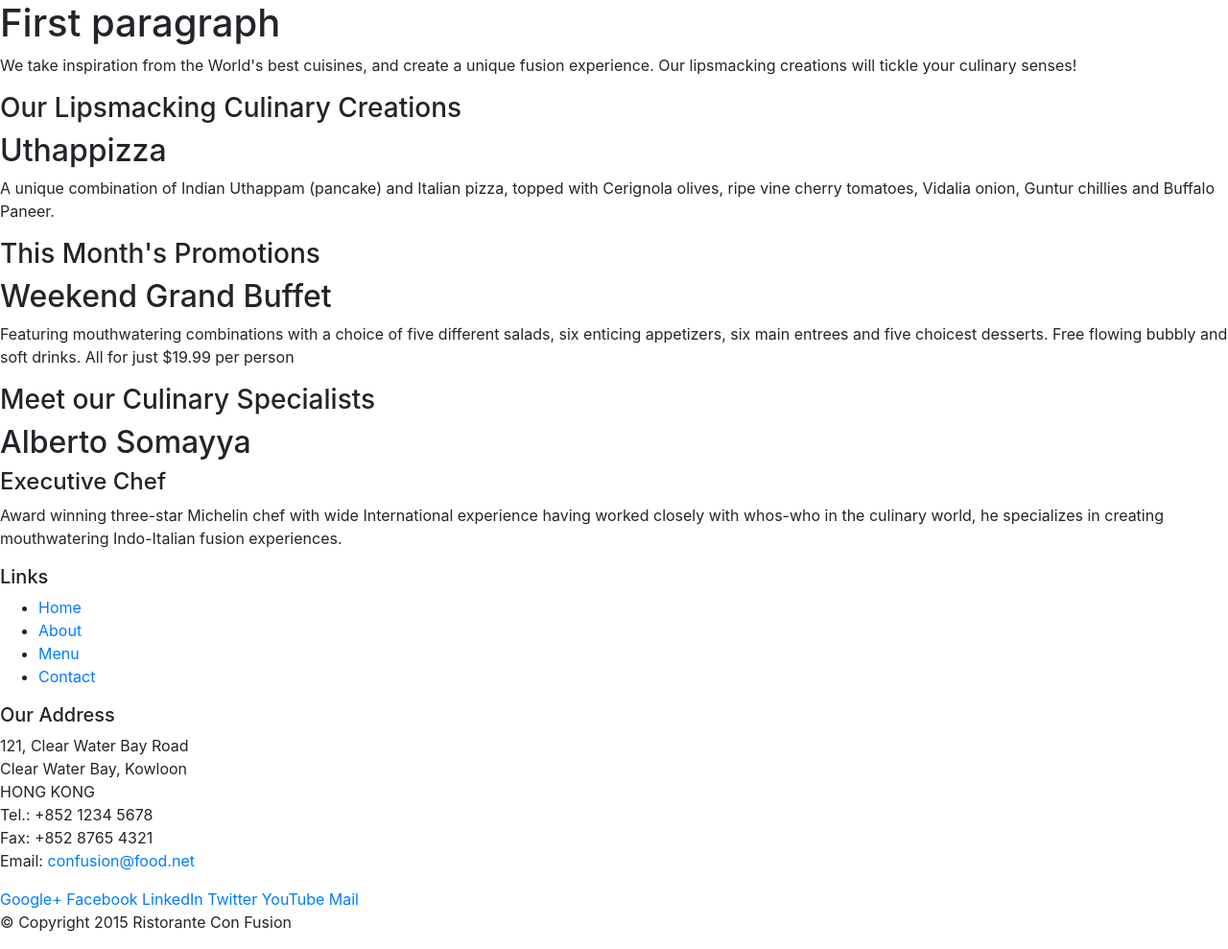
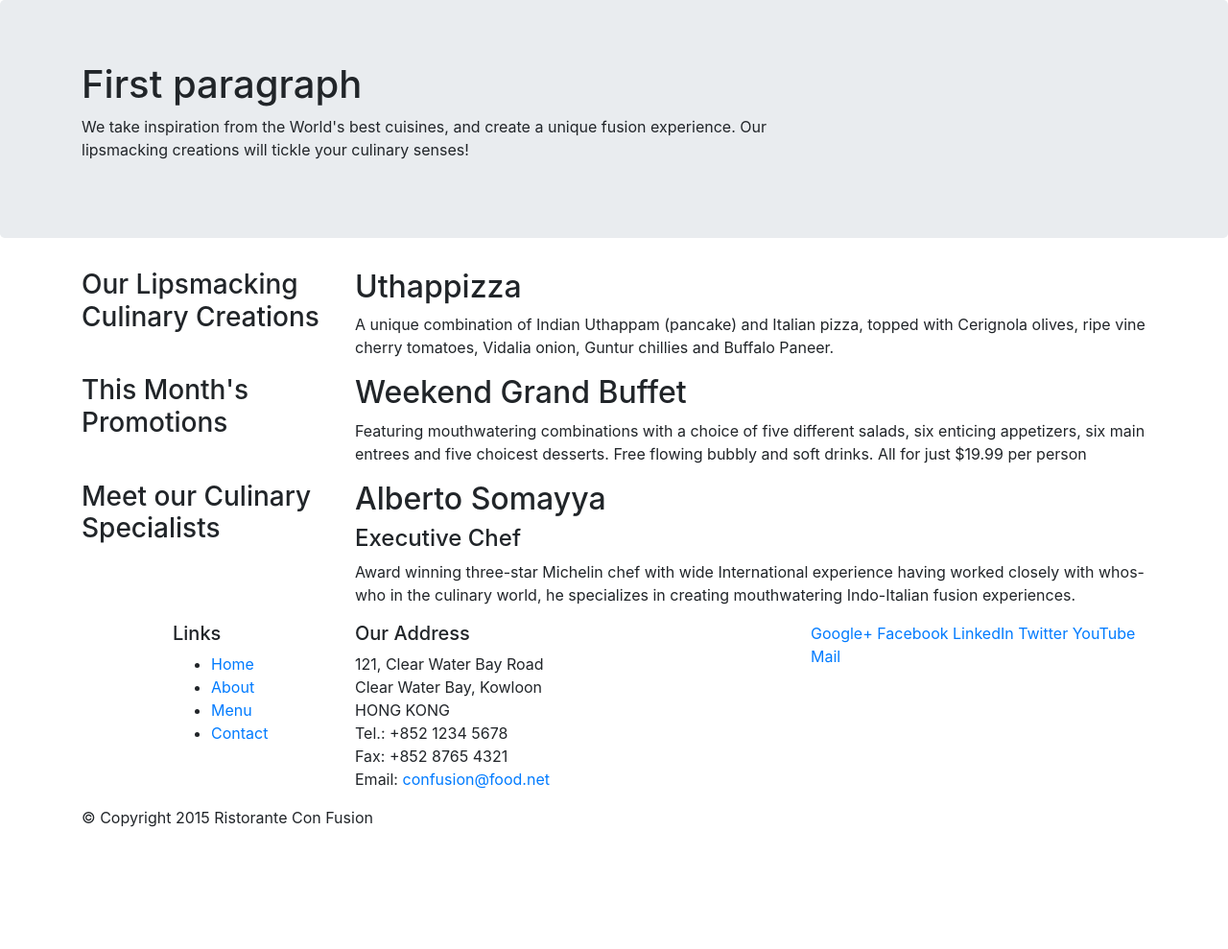
Before and after one commit to olgaloboda/Full-Stack-Bootstrap-4, a website: page index.html in a window 1280 px wide. Shown: the whole page at 96% size. After the commit the page ends 880 px from the top, so only its background shows below. Drawn offline with nearby package versions, Linux system fonts and the light colour scheme.

Commit message:
Bootstrap | 2

```diff
--- a/index.html
+++ b/index.html
@@ -14,46 +14,47 @@
 
 <body>
 
-    <header>
-        <div>
-            <div>
-                <div>
+    <header class="jumbotron">
+        <div class="container">
+            <div class="row">
+                <div class="col-12 col-sm-8">
                     <h1>First paragraph</h1>
                     <p>We take inspiration from the World's best cuisines, and create a unique fusion experience. Our lipsmacking creations will tickle your culinary senses!</p>
                 </div>
-                <div>
+                <!-- will occupy the remaining columns -->
+                <div class="col col-sm">
                 </div>
             </div>
         </div>
     </header>
 
-    <div>
-        <div>
-            <div>
+    <div class="container">
+        <div class="row">
+            <div class="col-sm-4 push-sm-8 col-md-3 push-md-9">
                 <h3>Our Lipsmacking Culinary Creations</h3>
             </div>
-            <div>
+            <div class="col-sm pull-sm-4 col-md pull-md-3">
                 <h2>Uthappizza</h2>
                 <p>A unique combination of Indian Uthappam (pancake) and Italian pizza, topped with Cerignola olives, ripe vine cherry tomatoes, Vidalia onion, Guntur chillies and Buffalo Paneer.</p>
             </div>
         </div>
 
 
-        <div>
-            <div>
+        <div class="row">
+            <div class="col-sm-4 col-md-3">
                 <h3>This Month's Promotions</h3>
             </div>
-            <div>
+            <div class="col-sm col-md">
                 <h2>Weekend Grand Buffet</h2>
                 <p>Featuring mouthwatering combinations with a choice of five different salads, six enticing appetizers, six main entrees and five choicest desserts. Free flowing bubbly and soft drinks. All for just $19.99 per person </p>
             </div>
         </div>
 
-        <div>
-            <div>
+        <div class="row">
+            <div class="col-sm-4 push-sm-8 col-md-3 push-md-9">
                 <h3>Meet our Culinary Specialists</h3>
             </div>
-            <div>
+            <div class="col-sm pul-sm-4 col-md pull-md-3">
                 <h2>Alberto Somayya</h2>
                 <h4>Executive Chef</h4>
                 <p>Award winning three-star Michelin chef with wide International experience having worked closely with whos-who in the culinary world, he specializes in creating mouthwatering Indo-Italian fusion experiences. </p>
@@ -62,9 +63,9 @@
     </div>
 
     <footer>
-        <div>
-            <div>
-                <div>
+        <div class="container">
+            <div class="row">
+                <div class="col-5 offset-1 col-sm-2">
                     <h5>Links</h5>
                     <ul>
                         <li><a href="#">Home</a></li>
@@ -73,7 +74,7 @@
                         <li><a href="#">Contact</a></li>
                     </ul>
                 </div>
-                <div>
+                <div class="col-6 col-sm-5">
                     <h5>Our Address</h5>
                     <address>
 		              121, Clear Water Bay Road<br>
@@ -84,7 +85,7 @@
 		              Email: <a href="mailto:confusion@food.net">confusion@food.net</a>
 		           </address>
                 </div>
-                <div>
+                <div class="col col-sm-4">
                     <div>
                         <a href="http://google.com/+">Google+</a>
                         <a href="http://www.facebook.com/profile.php?id=">Facebook</a>
@@ -95,8 +96,8 @@
                     </div>
                 </div>
            </div>
-           <div>
-                <div>
+           <div class="row">
+                <div class="col-auto">
                     <p>© Copyright 2015 Ristorante Con Fusion</p>
                 </div>
            </div>
```
